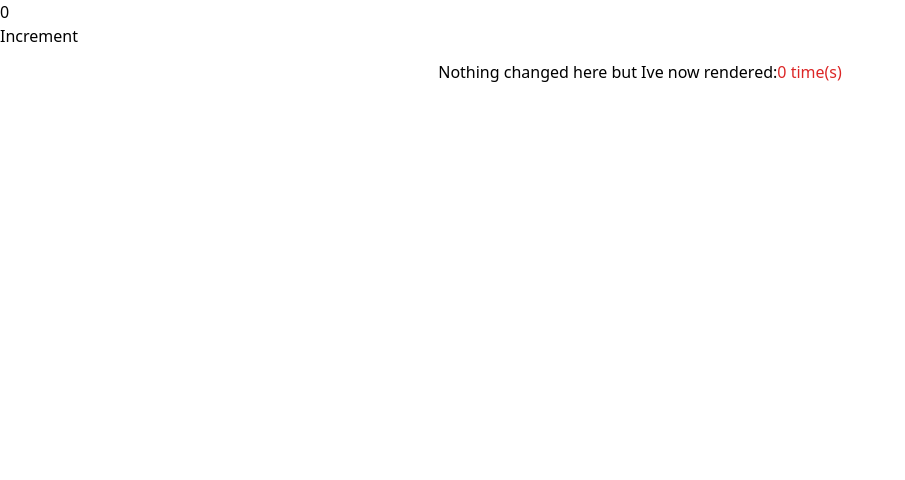
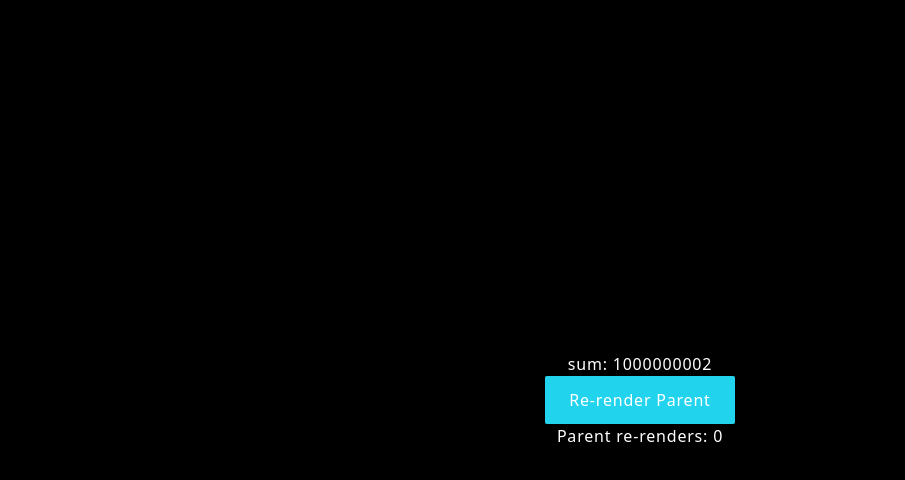
Before and after one commit to Viveka7169/react-thapa, a React (Create React App) app: page / in a window 1280 px wide. Shown: the top 480 px of the page, without its empty margins (0-905 px from the left). Built offline with nearby package versions, Linux system fonts and the light colour scheme.

Commit message:
Use Memo Hook

```diff
--- a/src/App.js
+++ b/src/App.js
@@ -11,6 +11,8 @@
 import { ThemeProvider } from './Components/Hooks/ContextAPI/ContextProvider.jsx';
 import DarkAndLightTheme from './Components/Hooks/ContextAPI/DarkAndLightTheme.jsx';
 import ReactMemo from './Components/Hooks/React_memo/ReatMemo.jsx';
+import MemoParentComponent from './Components/Hooks/UseMemo/UseMemo.jsx';
+import UseMemo from './Components/Hooks/UseMemo/UseMemo.jsx';
 // import UseEffectPractice from './Components/Hooks/UseEffect/UseEffectPractice.jsx';
 // import UseForwardRef from './Components/Hooks/UseRef/UseForwardRef.jsx';
 // import UseState from './Components/Hooks/UseState.jsx';
@@ -90,7 +92,10 @@
       </ThemeProvider> */}
 
       {/* ****************************React.Memo*********************** */}
-      <ReactMemo/>
+      {/* <ReactMemo/> */}
+
+      {/* **************************Use Memo******************** */}
+          <MemoParentComponent/>
 
 
     </>
--- /dev/null
+++ b/src/Components/Hooks/UseMemo/UseMemo.jsx
@@ -0,0 +1,38 @@
+import React, { useMemo,useState } from 'react'
+ const ExpensiveComponent = () => {
+        //   Expensive calculation function
+        const sum = () => {
+          console.log("Calculating sum...");
+          let i = 0;
+          for (i = 0; i <= 1000000000; i++) {
+            i = i + 1;
+          }
+          return i;
+        };
+
+        const total =  useMemo(()=>sum(),[])
+
+        //   const total = sum();
+
+        return <p> sum: {total} </p>;
+      };
+
+
+      const MemoParentComponent = () => {
+        const [count, setCount] = useState(0);
+
+        return (
+          <div className="p-4 h-lvh font-display tracking-wider flex flex-col justify-center items-center bg-black text-white ">
+            <ExpensiveComponent />
+            <button
+              onClick={() => setCount(count + 1)}
+              className="py-3 px-6 bg-cyan-400 rounded-sm"
+            >
+              Re-render Parent
+            </button>
+            <p>Parent re-renders: {count}</p>
+          </div>
+        );
+      };
+
+      export default MemoParentComponent;
```
